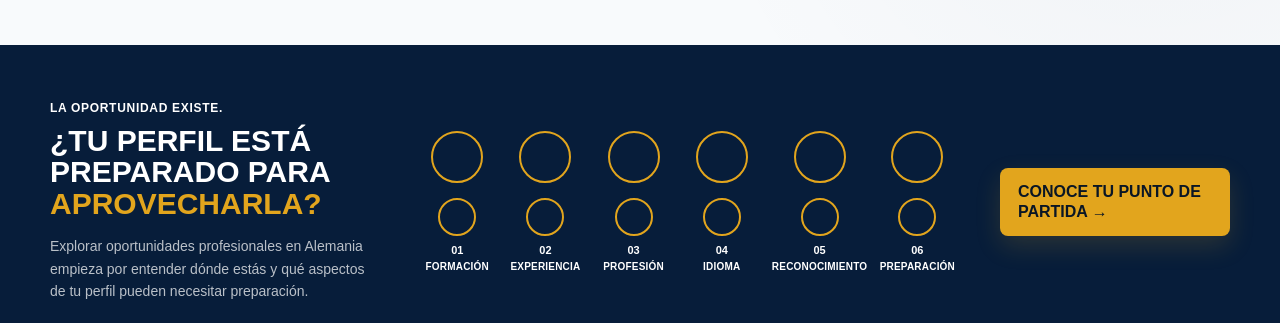
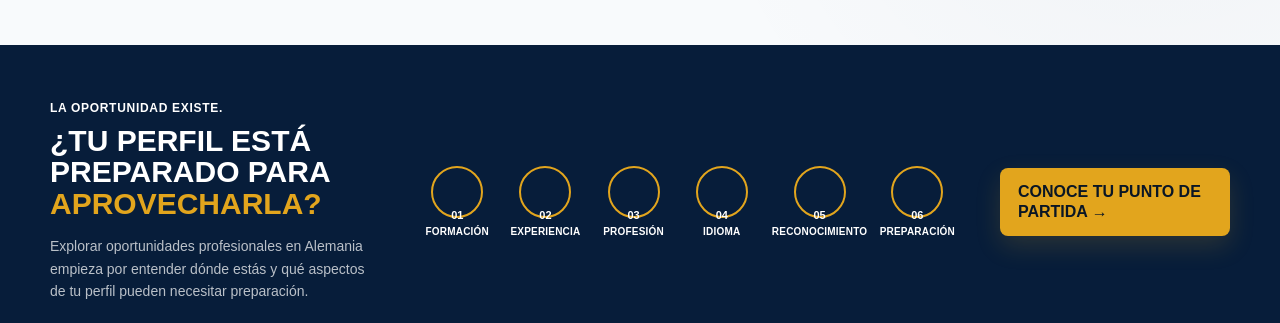
Before and after one commit to fiveseasonsrealty-ux/TALENTOBRUCKE-CRM, a Next.js app: page / in a window 1280 px wide. Shown: the part 2460-2783 px from the top of the page. Built offline with nearby package versions, Linux system fonts and the light colour scheme.

Commit message:
Update page.tsx

```diff
--- a/app/page.tsx
+++ b/app/page.tsx
@@ -212,39 +212,33 @@ export default function Home() {
       </p>
     </div>
 <div className="readiness-factors">
-    <div className="readiness-factor">
-  <span className="factor-icon"></span>
-  <span className="factor-number">01</span>
+ <div className="readiness-factor">
+  <span className="factor-icon">01</span>
   <strong>FORMACIÓN</strong>
 </div>
 
-     <div className="readiness-factor">
-  <span className="factor-icon"></span>
-  <span className="factor-number">02</span>
+<div className="readiness-factor">
+  <span className="factor-icon">02</span>
   <strong>EXPERIENCIA</strong>
 </div>
 
 <div className="readiness-factor">
-  <span className="factor-icon"></span>
-  <span className="factor-number">03</span>
+  <span className="factor-icon">03</span>
   <strong>PROFESIÓN</strong>
 </div>
 
 <div className="readiness-factor">
-  <span className="factor-icon"></span>
-  <span className="factor-number">04</span>
+  <span className="factor-icon">04</span>
   <strong>IDIOMA</strong>
 </div>
 
 <div className="readiness-factor">
-  <span className="factor-icon"></span>
-  <span className="factor-number">05</span>
+  <span className="factor-icon">05</span>
   <strong>RECONOCIMIENTO</strong>
 </div>
 
 <div className="readiness-factor">
-  <span className="factor-icon"></span>
-  <span className="factor-number">06</span>
+  <span className="factor-icon">06</span>
   <strong>PREPARACIÓN</strong>
 </div>
 </div>
```
